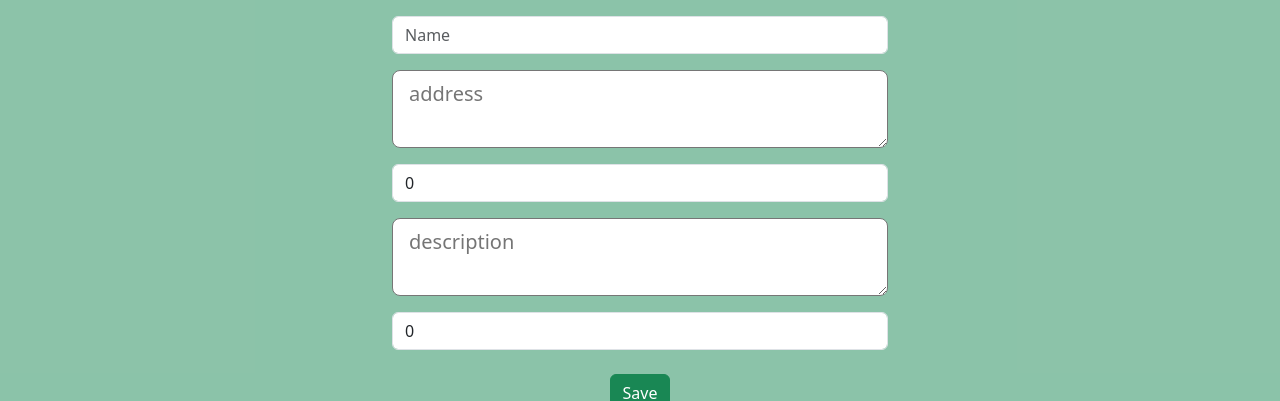
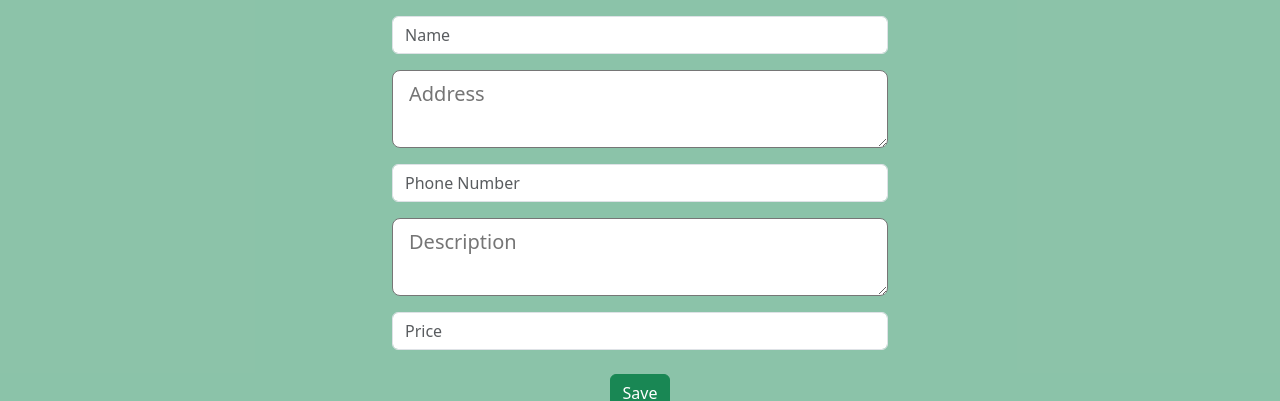
Before and after one commit to Elanngo-Madheswaran/Property-management, a React (Create React App) app in the folder property/: page / in a window 1280 px wide. Shown: the part 644-1045 px from the top of the page. Built offline with nearby package versions, Linux system fonts and the light colour scheme; no server answers.

Commit message:
new method

```diff
--- a/property/src/components/PropertyRegistrationForm/PropertyRegistrationForm.js
+++ b/property/src/components/PropertyRegistrationForm/PropertyRegistrationForm.js
@@ -1,21 +1,23 @@
 import React, { useState, useEffect } from 'react';
 import axios from 'axios';
 
-const PropertyForm = ({ PropertyToEdit, onSave }) => {
+const API_BASE_URL = process.env.REACT_APP_API_URL || "https://property-management-server-chi.vercel.app";
+
+const PropertyForm = ({ propertyToEdit, onSave }) => {
   const [property, setProperty] = useState({
     name: '',
     address: '',
-    phnnumber: 0,
+    phnnumber: '',
     description: '',
-    price: 0,
-    img:''
+    price: '',
+    img: ''
   });
 
   useEffect(() => {
-    if (PropertyToEdit) {
-      setProperty(PropertyToEdit);
+    if (propertyToEdit) {
+      setProperty(propertyToEdit);
     }
-  }, [PropertyToEdit]);
+  }, [propertyToEdit]);
 
   const handleChange = (e) => {
     const { name, value } = e.target;
@@ -30,9 +32,9 @@ const PropertyForm = ({ PropertyToEdit, onSave }) => {
 
     try {
       if (property._id) {
-        await axios.put(`${process.env.REACT_APP_URI}/property/${property._id}`, property);
+        await axios.put(`${API_BASE_URL}/properties/${property._id}`, property);
       } else {
-        await axios.post(`${process.env.REACT_APP_URI}/property`, property);
+        await axios.post(`${API_BASE_URL}/properties`, property);
       }
 
       onSave();
@@ -42,7 +44,7 @@ const PropertyForm = ({ PropertyToEdit, onSave }) => {
         phnnumber: '',
         description: '',
         price: '',
-        img:''
+        img: ''
       });
     } catch (error) {
       console.error('Error saving Property', error);
@@ -53,51 +55,11 @@ const PropertyForm = ({ PropertyToEdit, onSave }) => {
     <div className='m-5 p-5'>
       <h2>{property._id ? 'Edit Property' : 'Add Property'}</h2>
       <form onSubmit={handleSubmit} className='d-flex m-5 flex-column justify-content-center align-items-center'>
-        <input
-        className='m-2 form-control w-50'
-          type="text"
-          name="name"
-          placeholder="Name"
-          value={property.name}
-          onChange={handleChange}
-          required
-        />
-        <textarea
-        className='m-2 form-control-lg w-50'
-          type="text"
-          name="address"
-          placeholder="address"
-          value={property.address}
-          onChange={handleChange}
-          required
-        />
-        <input
-        className='m-2 form-control w-50'
-          type="number"
-          name="phnnumber"
-          placeholder="phn no"
-          value={property.phnnumber}
-          onChange={handleChange}
-          required
-        />
-        <textarea
-        className='m-2 form-control-lg w-50'
-          type="text"
-          name="description"
-          placeholder="description"
-          value={property.description}
-          onChange={handleChange}
-
-        />
-        <input
-        className='m-2 form-control w-50'
-          type="number"
-          name="price"
-          placeholder="Price"
-          value={property.price}
-          onChange={handleChange}
-          required
-        />
+        <input className='m-2 form-control w-50' type="text" name="name" placeholder="Name" value={property.name} onChange={handleChange} required />
+        <textarea className='m-2 form-control-lg w-50' name="address" placeholder="Address" value={property.address} onChange={handleChange} required />
+        <input className='m-2 form-control w-50' type="number" name="phnnumber" placeholder="Phone Number" value={property.phnnumber} onChange={handleChange} required />
+        <textarea className='m-2 form-control-lg w-50' name="description" placeholder="Description" value={property.description} onChange={handleChange} />
+        <input className='m-2 form-control w-50' type="number" name="price" placeholder="Price" value={property.price} onChange={handleChange} required />
         <button className='btn btn-success m-3' type="submit">Save</button>
       </form>
     </div>
```
Also changed, not shown: 1 other file (tests, documents, lock files or other folders).
